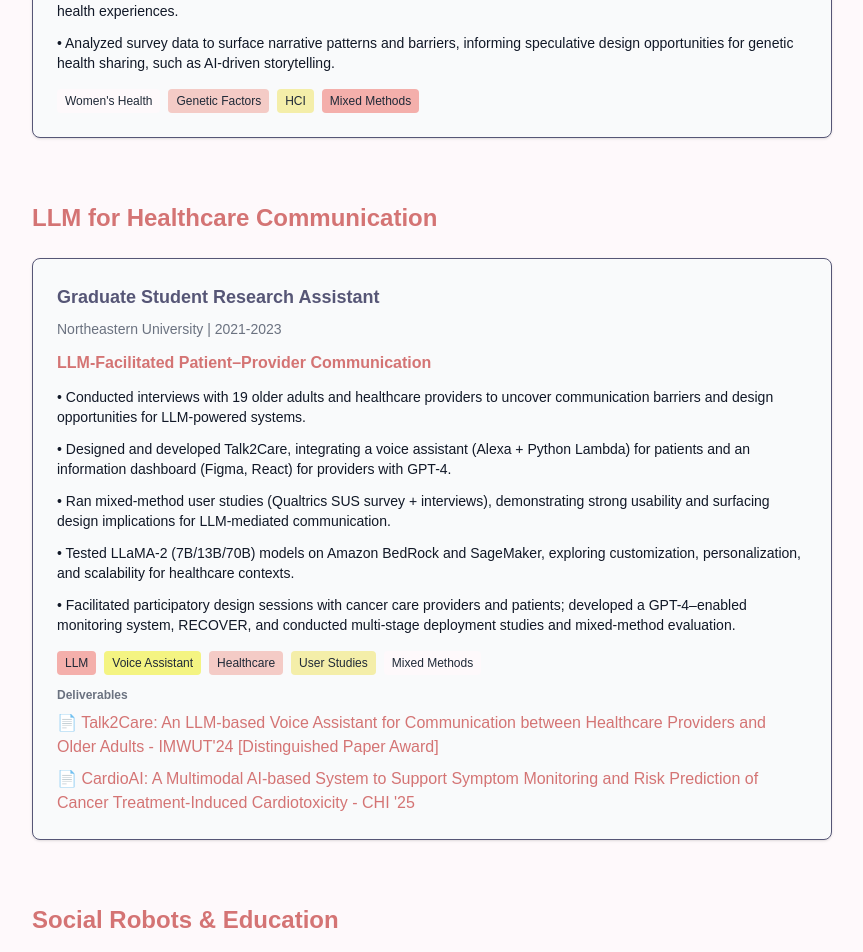
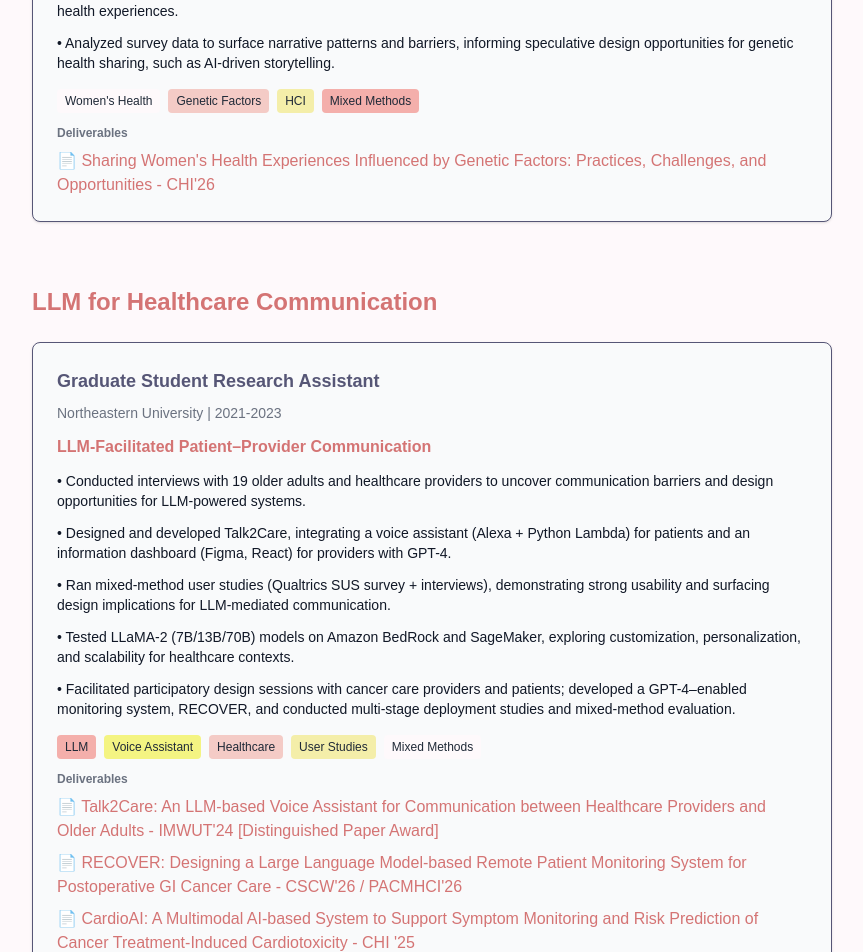
Before and after one commit to EugeniaYang/ziqi-yang, a Next.js app in the folder ziqi-yang/: page /research in a window 1280 px wide. Shown: the part 480-1432 px from the top of the page, without its empty margins (208-1071 px from the left). Built offline with nearby package versions, Linux system fonts and the light colour scheme.

Commit message:
add paper pdf

```diff
--- a/ziqi-yang/app/page.tsx
+++ b/ziqi-yang/app/page.tsx
@@ -23,20 +23,30 @@ export default function Home() {
             Generative AI.
           </p>
           <div className="space-x-4">
-            <Link href="/research" className="px-4 py-2 rounded-lg transition-colors pastel-button-primary hover:shadow-lg" style={{ color: 'text-primary' }}>
-                Research
+            <Link
+              href="/research"
+              className="px-4 py-2 rounded-lg transition-colors pastel-button-primary hover:shadow-lg"
+              style={{ color: "text-primary" }}
+            >
+              Research
             </Link>
             <Link href="/ux-projects">
-              <button className="px-4 py-2 rounded-lg transition-colors pastel-button-primary hover:shadow-lg" style={{ color: 'text-primary' }}>
+              <button
+                className="px-4 py-2 rounded-lg transition-colors pastel-button-primary hover:shadow-lg"
+                style={{ color: "text-primary" }}
+              >
                 Design / UX Projects
               </button>
             </Link>
             <a
-              href="/files/ziqi_cv.pdf" // 把 CV 放到 public/files/ziqi_cv.pdf
+              href="/files/Ziqi_PhD_CV.pdf"
               target="_blank"
               rel="noopener noreferrer"
             >
-              <button className="px-4 py-2 rounded-lg transition-colors pastel-button-primary hover:shadow-lg" style={{ color: 'text-primary' }}>
+              <button
+                className="px-4 py-2 rounded-lg transition-colors pastel-button-primary hover:shadow-lg"
+                style={{ color: "text-primary" }}
+              >
                 CV
               </button>
             </a>
@@ -246,7 +256,14 @@ export default function Home() {
           <li>
             <div className="border-l-4 pl-4" style={{ borderColor: 'var(--melon)' }}>
               <p className="font-semibold">
-                Sharing Women&apos;s Health Experiences Influenced by Genetic Factors: Practices, Challenges, and Opportunities
+                Sharing Women&apos;s Health Experiences Influenced by Genetic Factors: Practices, Challenges, and Opportunities{" "}
+                <a
+                  href="/files/_CHI_26_FamilyGeneticsWomenHealth_CameraReady.pdf"
+                  target="_blank"
+                  className="hover:underline transition-colors pastel-link-primary"
+                >
+                  [PDF]
+                </a>
               </p>
               <p className="text-sm" style={{ color: 'var(--text-secondary)' }}>
                 <strong><u>Ziqi Yang</u></strong>, Daniel Epstein, Yunan Chen.
@@ -262,7 +279,14 @@ export default function Home() {
           <li>
             <div className="border-l-4 pl-4" style={{ borderColor: 'var(--vanilla)' }}>
               <p className="font-semibold">
-                RECOVER: Designing a Large Language Model-based Remote Patient Monitoring System for Postoperative GI Cancer Care
+                RECOVER: Designing a Large Language Model-based Remote Patient Monitoring System for Postoperative GI Cancer Care{" "}
+                <a
+                  href="/files/cscw032.pdf"
+                  target="_blank"
+                  className="hover:underline transition-colors pastel-link-primary"
+                >
+                  [PDF]
+                </a>
               </p>
               <p className="text-sm" style={{ color: 'var(--text-secondary)' }}>
                 <strong><u>Ziqi Yang</u></strong>, Yuxuan Lu, Jennifer Bagdasarian, Vedant Das Swain, Ritu Agarwal,
@@ -270,7 +294,7 @@ export default function Home() {
               </p>
               <div className="flex flex-wrap gap-2 mb-2">
                 <span className="px-2 py-1 rounded text-xs" style={{ backgroundColor: 'var(--title-melon-dark)', color: 'white' }}>
-                  CSCW{"'"}26 / PACMHCI{"'"}26 (to appear)
+                  CSCW{"'"}26 / PACMHCI{"'"}26
                 </span>
               </div>
             </div>
--- a/ziqi-yang/app/research/page.tsx
+++ b/ziqi-yang/app/research/page.tsx
@@ -34,6 +34,22 @@ export default function ResearchPage() {
             <span className="px-2 py-1 rounded text-xs" style={{ backgroundColor: 'var(--tea-rose-red)'}}>Genetic Factors</span>
             <span className="px-2 py-1 rounded text-xs" style={{ backgroundColor: 'var(--vanilla)' }}>HCI</span>
             <span className="px-2 py-1 rounded text-xs" style={{ backgroundColor: 'var(--melon)' }}>Mixed Methods</span>
+          </div>
+
+          <div className="mt-3">
+            <p className="text-xs font-semibold mb-2" style={{ color: 'var(--text-secondary)' }}>Deliverables</p>
+            <div className="space-y-2">
+              <div>
+                <a
+                  href="/files/_CHI_26_FamilyGeneticsWomenHealth_CameraReady.pdf"
+                  className="hover:underline transition-colors"
+                  style={{ color: 'var(--title-melon-dark)' }}
+                  target="_blank"
+                >
+                  📄 Sharing Women&apos;s Health Experiences Influenced by Genetic Factors: Practices, Challenges, and Opportunities - CHI&apos;26
+                </a>
+              </div>
+            </div>
           </div>
         </div>
       </section>
@@ -88,6 +104,16 @@ export default function ResearchPage() {
                   target="_blank"
                 >
                   📄 Talk2Care: An LLM-based Voice Assistant for Communication between Healthcare Providers and Older Adults - IMWUT{"'"}24 [Distinguished Paper Award]
+                </a>
+              </div>
+              <div>
+                <a
+                  href="/files/cscw032.pdf"
+                  className="hover:underline transition-colors"
+                  style={{ color: 'var(--title-melon-dark)' }}
+                  target="_blank"
+                >
+                  📄 RECOVER: Designing a Large Language Model-based Remote Patient Monitoring System for Postoperative GI Cancer Care - CSCW{"'"}26 / PACMHCI{"'"}26
                 </a>
               </div>
               <div>
```
Also changed, not shown: 2 other files (tests, documents, lock files or other folders).
